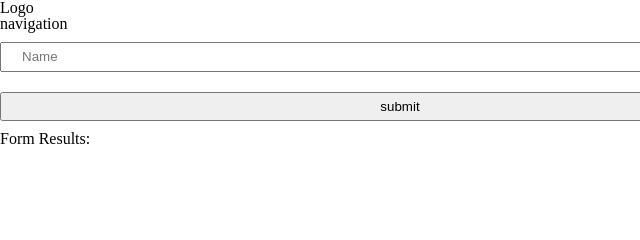
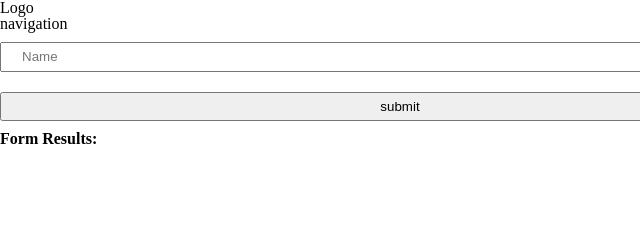
Before and after one commit to iren86/evaluate-news-nlp, a website built with webpack: page src/client/views/index.html in a window 1280 px wide. Shown: the top 240 px of the page, 0-640 px from the left. Built offline with nearby package versions, Linux system fonts and the light colour scheme.

Commit message:
refactored html

```diff
--- a/src/client/views/index.html
+++ b/src/client/views/index.html
@@ -3,15 +3,8 @@
     <head>
         <meta charset="utf-8">
         <title>Test</title>
-        <link rel="stylesheet" href="/styles/resets.css">
-        <link rel="stylesheet" href="/styles/base.css">
-        <link rel="stylesheet" href="/styles/header.css">
-        <link rel="stylesheet" href="/styles/form.css">
-        <link rel="stylesheet" href="/styles/footer.css">
     </head>
-
     <body>
-
         <header>
             <div class="">
                 Logo
@@ -20,21 +13,19 @@
                 navigation
             </div>
         </header>
-
         <main>
             <section>
                 <form class="" onsubmit="return Client.handleSubmit(event)">
                     <input id="name" type="text" name="input" value="" onblur="onBlur()" placeholder="Name">
-                    <input type="submit" name="" value="submit" onclick="return Client.handleSubmit(event)" onsubmit="return Client.handleSubmit(event)">
+                    <input type="submit" name="" value="submit" onclick="return Client.handleSubmit(event)"
+                           onsubmit="return Client.handleSubmit(event)">
                 </form>
-            <section>
-
+            </section>
             <section>
                 <strong>Form Results:</strong>
                 <div id="results"></div>
             </section>
         </main>
-
         <footer>
             <p>This is a footer</p>
         </footer>
```
